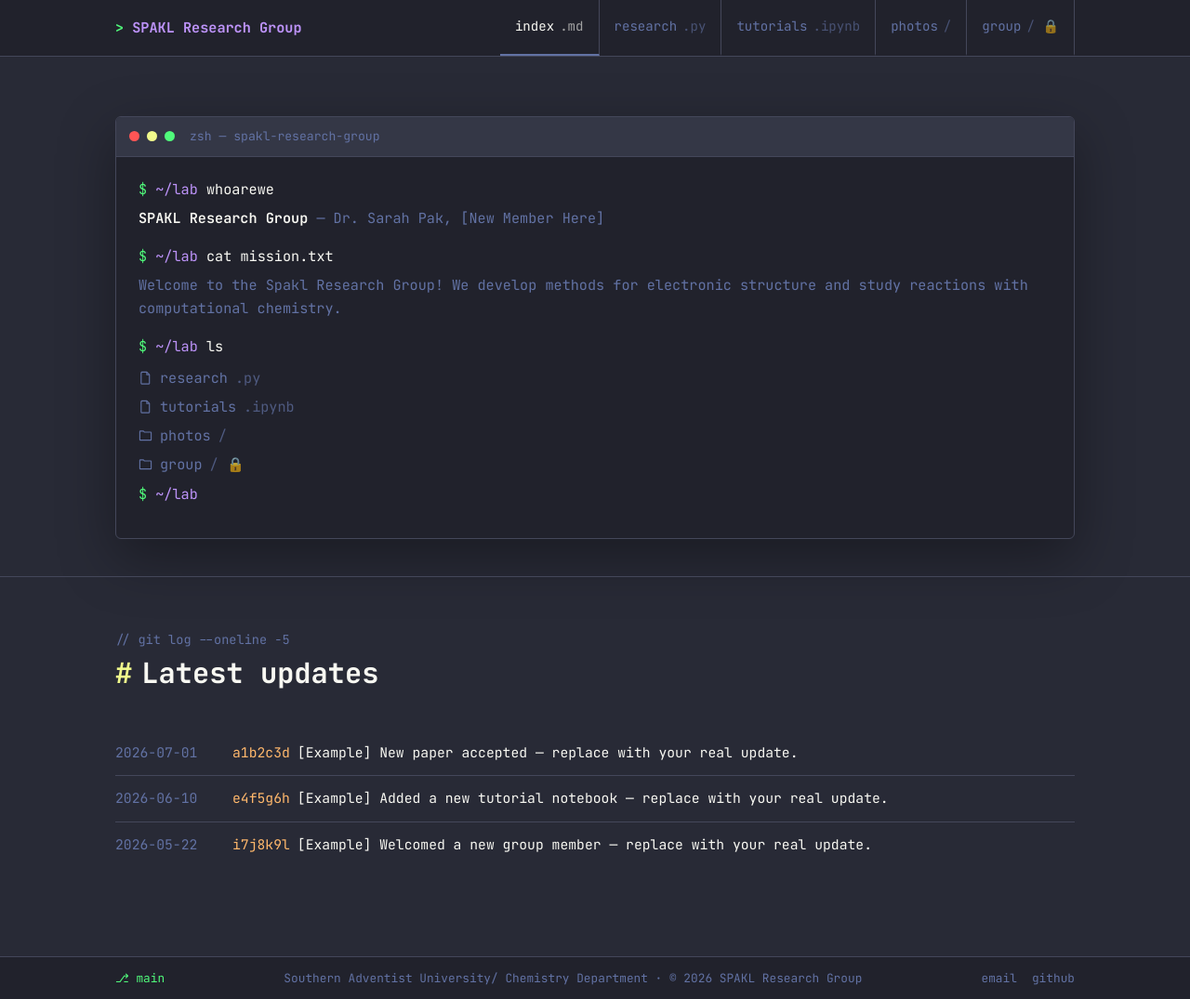
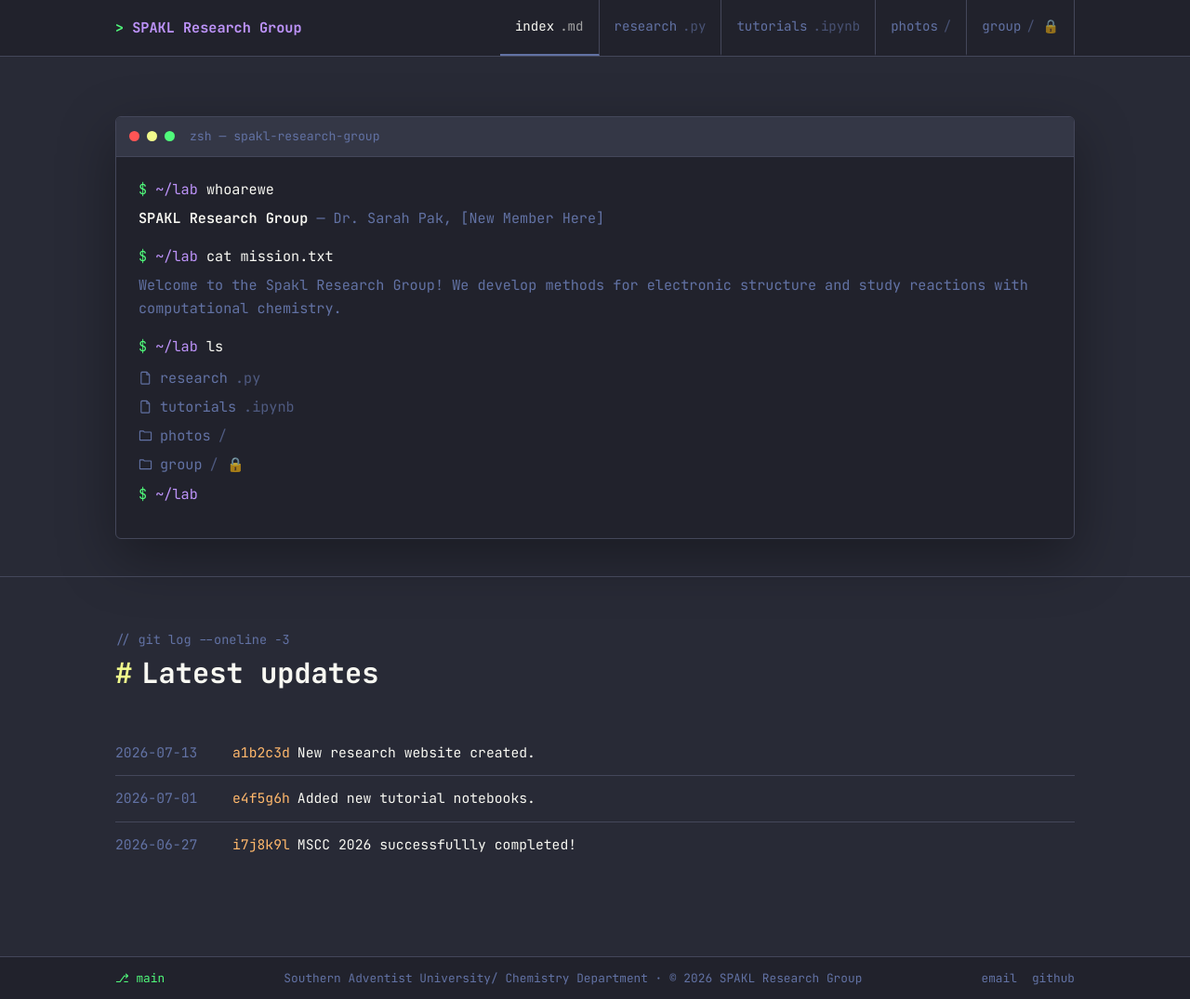
Before and after one commit to spakl/research-site, a Jekyll site: the page built from index.html, in a window 1280 px wide and 1075 px high. Shown: the whole window at 93% size. Built offline with Jekyll 4.4.1, drawn with Linux system fonts in a browser that asks for light colours.

Commit message:
updated latest updates

```diff
--- a/index.html
+++ b/index.html
@@ -52,22 +52,22 @@
 <section class="section">
   <div class="container">
     <div class="section-head">
-      <span class="comment">git log --oneline -5</span>
+      <span class="comment">git log --oneline -3</span>
       <h2>Latest updates</h2>
     </div>
 
     <ul class="log-list">
       <li class="log-item">
-        <span class="log-date">2026-07-01</span>
-        <span><span class="commit-hash">a1b2c3d</span>[Example] New paper accepted — replace with your real update.</span>
+        <span class="log-date">2026-07-13</span>
+        <span><span class="commit-hash">a1b2c3d</span>New research website created. </span>
       </li>
       <li class="log-item">
-        <span class="log-date">2026-06-10</span>
-        <span><span class="commit-hash">e4f5g6h</span>[Example] Added a new tutorial notebook — replace with your real update.</span>
+        <span class="log-date">2026-07-01</span>
+        <span><span class="commit-hash">e4f5g6h</span>Added new tutorial notebooks.</span>
       </li>
       <li class="log-item">
-        <span class="log-date">2026-05-22</span>
-        <span><span class="commit-hash">i7j8k9l</span>[Example] Welcomed a new group member — replace with your real update.</span>
+        <span class="log-date">2026-06-27</span>
+        <span><span class="commit-hash">i7j8k9l</span>MSCC 2026 successfullly completed!</span>
       </li>
     </ul>
   </div>
```
